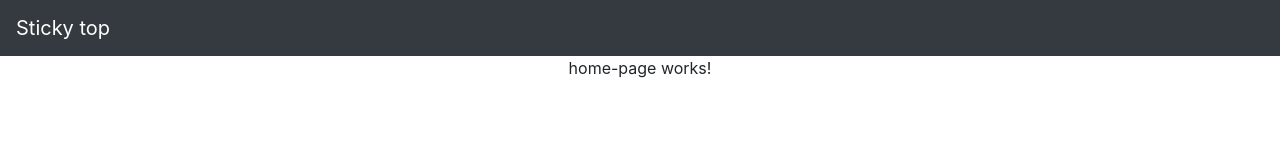
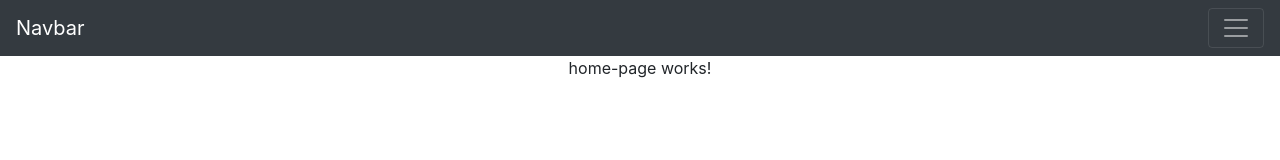
Before and after one commit to DonCorleone/Capstone-Client, an Angular app: page /home in a window 1280 px wide. Shown: the top 160 px of the page. Built offline with nearby package versions, Linux system fonts and the light colour scheme.

Commit message:
jquery & boostrap js added

```diff
--- a/angular.json
+++ b/angular.json
@@ -30,7 +30,10 @@
               "src/styles.scss",
               "node_modules/bootstrap/dist/css/bootstrap.min.css"
             ],
-            "scripts": [],
+            "scripts": [
+              "node_modules/jquery/dist/jquery.min.js",
+              "node_modules/bootstrap/dist/js/bootstrap.min.js"
+            ],
             "es5BrowserSupport": true
           },
           "configurations": {
@@ -88,7 +91,10 @@
               "src/styles.scss",
               "node_modules/bootstrap/dist/css/bootstrap.min.css"
             ],
-            "scripts": [],
+            "scripts": [
+              "node_modules/jquery/dist/jquery.min.js",
+              "node_modules/bootstrap/dist/js/bootstrap.min.js"
+            ],
             "assets": [
               "src/favicon.ico",
               "src/assets"
--- a/src/app/app.component.scss
+++ b/src/app/app.component.scss
@@ -1,3 +1,3 @@
-.appComponent{
-  text-align:center;
+.appComponent {
+    text-align: center;
 }
--- a/src/app/components/header/header.component.html
+++ b/src/app/components/header/header.component.html
@@ -1,4 +1,25 @@
+<nav class="navbar sticky-top navbar-dark bg-dark">
+  <a class="navbar-brand" href="#">Navbar</a>
+  <button class="navbar-toggler" type="button" data-toggle="collapse" data-target="#navbarTogglerDemo02"
+    aria-controls="navbarTogglerDemo02" aria-expanded="false" aria-label="Toggle navigation">
+    <span class="navbar-toggler-icon"></span>
+  </button>
 
-  <nav class="navbar sticky-top navbar-dark bg-dark">
-    <a class="navbar-brand" href="#">Sticky top</a>
-  </nav>
+  <div class="collapse navbar-collapse" id="navbarTogglerDemo02">
+    <ul class="navbar-nav mr-auto mt-2 mt-lg-0">
+      <li class="nav-item active">
+        <a class="nav-link" href="#">Home <span class="sr-only">(current)</span></a>
+      </li>
+      <li class="nav-item">
+        <a class="nav-link" href="#">Link</a>
+      </li>
+      <li class="nav-item">
+        <a class="nav-link disabled" href="#" tabindex="-1" aria-disabled="true">Disabled</a>
+      </li>
+    </ul>
+    <form class="form-inline my-2 my-lg-0">
+      <input class="form-control mr-sm-2" type="search" placeholder="Search">
+      <button class="btn btn-outline-success my-2 my-sm-0" type="submit">Search</button>
+    </form>
+  </div>
+</nav>
```
